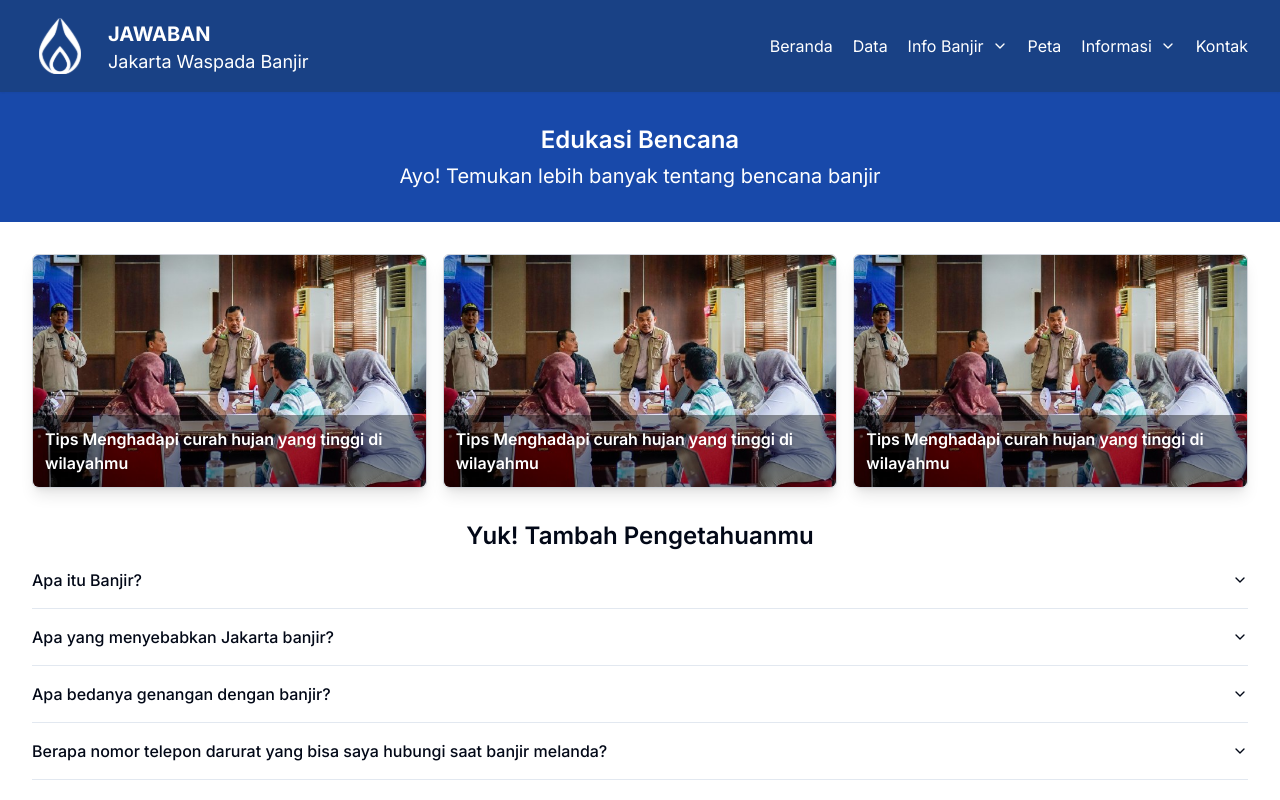
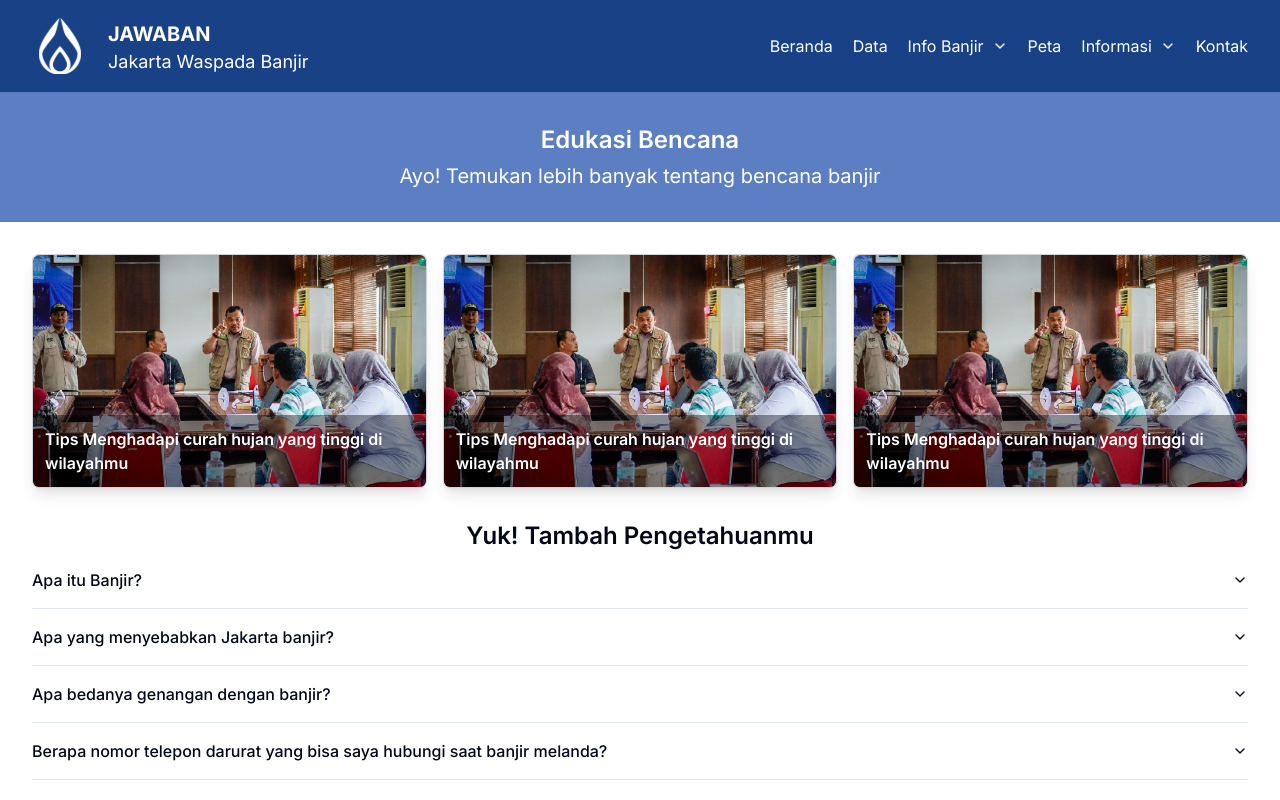
Before and after one commit to Jakarta-Waspada-Banjir/jawaban-landing-page, a Next.js app: page /edukasi-bencana in a window 1280 px wide. Built offline with nearby package versions, Linux system fonts and the light colour scheme.

Commit message:
fix(banner): Adjust background color

```diff
--- a/src/components/Banner.jsx
+++ b/src/components/Banner.jsx
@@ -1,6 +1,6 @@
 export const Banner = ({ children }) => {
   return (
-    <section className="mx-auto flex max-w-7xl flex-col items-center space-y-1.5 bg-secondary px-4 py-5 sm:px-6 sm:py-8 lg:px-8">
+    <section className="mx-auto flex max-w-7xl flex-col items-center space-y-1.5 bg-secondary/70 px-4 py-5 sm:px-6 sm:py-8 lg:px-8">
       {children}
     </section>
   );
```
